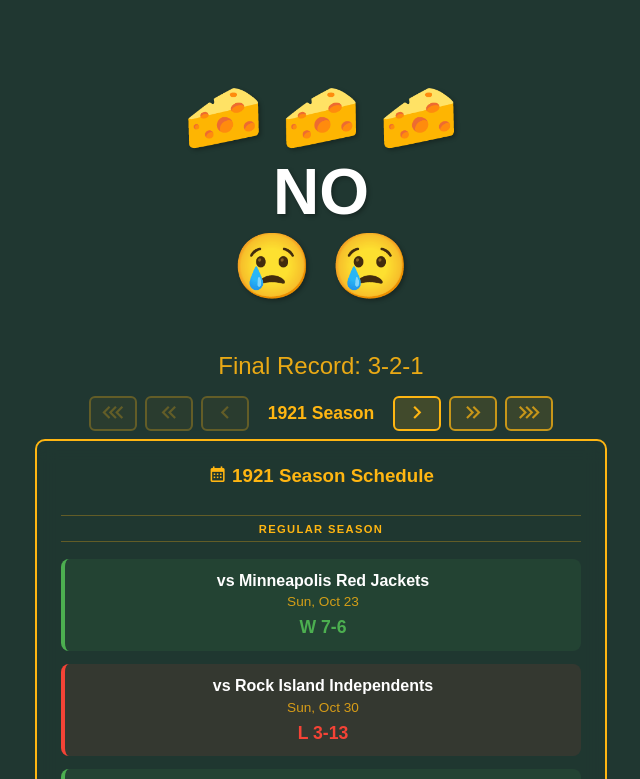
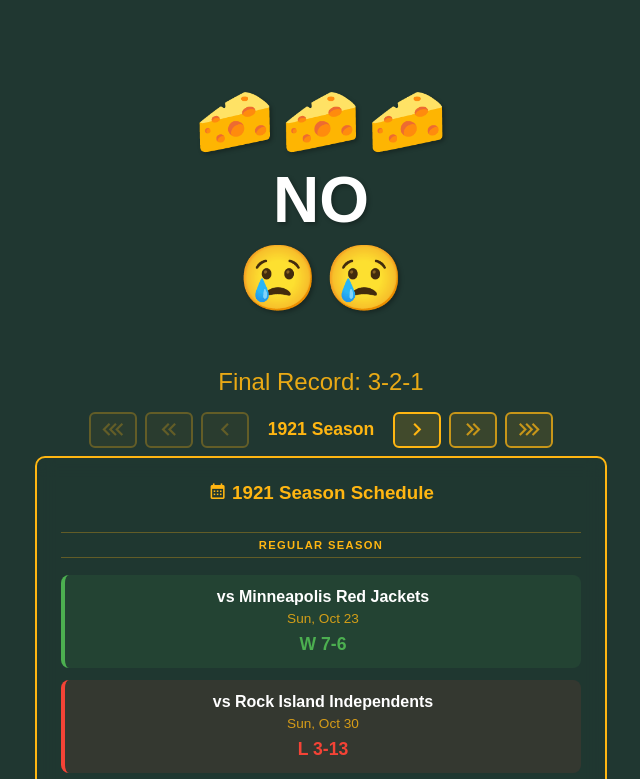
Before and after one commit to rptetzloff/AreThePackersUndefeated, a website built with Vite: page index.html in a window 1280 px wide. Both pictures are taken after a click on the button 488 px from the left and 339 px from the top of the page. Shown: the top 779 px of the page, without its empty margins (319-959 px from the left). Built offline with nearby package versions, Linux system fonts and the light colour scheme; no server answers.

Commit message:
Refactor emoji layout with CSS Flexbox

```diff
--- a/main.js
+++ b/main.js
@@ -35,12 +35,6 @@ class PackersTracker {
 
     async init() {
         try {
-            window.addEventListener('resize', () => {
-                if (this._lastResultArgs) {
-                    this.displayResult(...this._lastResultArgs);
-                }
-            });
-
             const [gamesRes, recordsRes] = await Promise.all([
                 fetch('./data/packers_games.csv'),
                 fetch('./data/packers_season_records.csv'),
@@ -540,35 +534,19 @@ class PackersTracker {
         recordEl.textContent = 'The season hasn\'t started yet!';
     }
 
-    emojiRows(emoji, count, perRow) {
+    emojiRowHtml(emoji, count) {
         if (count <= 0) return '';
-        const rows = Math.ceil(count / perRow);
-        const base = Math.floor(count / rows);
-        const extra = count % rows;
-        const lines = [];
-        for (let i = 0; i < rows; i++) {
-            const n = base + (i < extra ? 1 : 0);
-            lines.push((emoji + ' ').repeat(n).trimEnd());
-        }
-        return lines.join('<br>');
-    }
-
-    emojisPerRow() {
-        const container = document.querySelector('.container');
-        const width = (container ? container.clientWidth : 400) - 64; // subtract answer padding (2 * 1rem * 2 sides + buffer)
-        return Math.max(1, Math.floor(width / 65));
+        const spans = Array.from({ length: count }, () => `<span>${emoji}</span>`).join('');
+        return `<div class="emoji-row">${spans}</div>`;
     }
 
     displayResult(isUndefeated, wins, losses, ties, isPastSeason = false, superBowlName = null, postRecord = null, preRecord = null) {
         const answerEl = document.getElementById('answer');
         const recordEl = document.getElementById('record');
 
-        this._lastResultArgs = [isUndefeated, wins, losses, ties, isPastSeason, superBowlName, postRecord, preRecord];
-
         if (isUndefeated) {
-            const perRow = this.emojisPerRow();
-            const cheeseRows = wins > 0 ? this.emojiRows('🧀', wins, perRow) + '<br>' : '';
-            answerEl.innerHTML = `${cheeseRows}YES!!!`;
+            const cheeseHtml = wins > 0 ? this.emojiRowHtml('🧀', wins) : '';
+            answerEl.innerHTML = `${cheeseHtml}YES!!!`;
             answerEl.className = 'answer yes';
             document.body.classList.add('undefeated');
         } else if (superBowlName) {
@@ -576,10 +554,9 @@ class PackersTracker {
             answerEl.className = 'answer champions';
             document.body.classList.remove('undefeated');
         } else {
-            const perRow = this.emojisPerRow();
-            const cheeseRows = wins > 0 ? this.emojiRows('🧀', wins, perRow) + '<br>' : '';
-            const frownRows = losses > 0 ? '<br>' + this.emojiRows('😢', losses, perRow) : '';
-            answerEl.innerHTML = `${cheeseRows}NO${frownRows}`;
+            const cheeseHtml = wins > 0 ? this.emojiRowHtml('🧀', wins) : '';
+            const frownHtml = losses > 0 ? this.emojiRowHtml('😢', losses) : '';
+            answerEl.innerHTML = `${cheeseHtml}NO${frownHtml}`;
             answerEl.className = 'answer no';
             document.body.classList.remove('undefeated');
         }
--- a/styles.css
+++ b/styles.css
@@ -37,6 +37,14 @@ h1 {
     padding: 1rem;
     border-radius: 10px;
     text-shadow: 2px 2px 4px rgba(0,0,0,0.3);
+}
+
+.emoji-row {
+    display: flex;
+    flex-wrap: wrap;
+    justify-content: center;
+    gap: 0.1em;
+    line-height: 1.3;
 }
 
 .yes {
```
